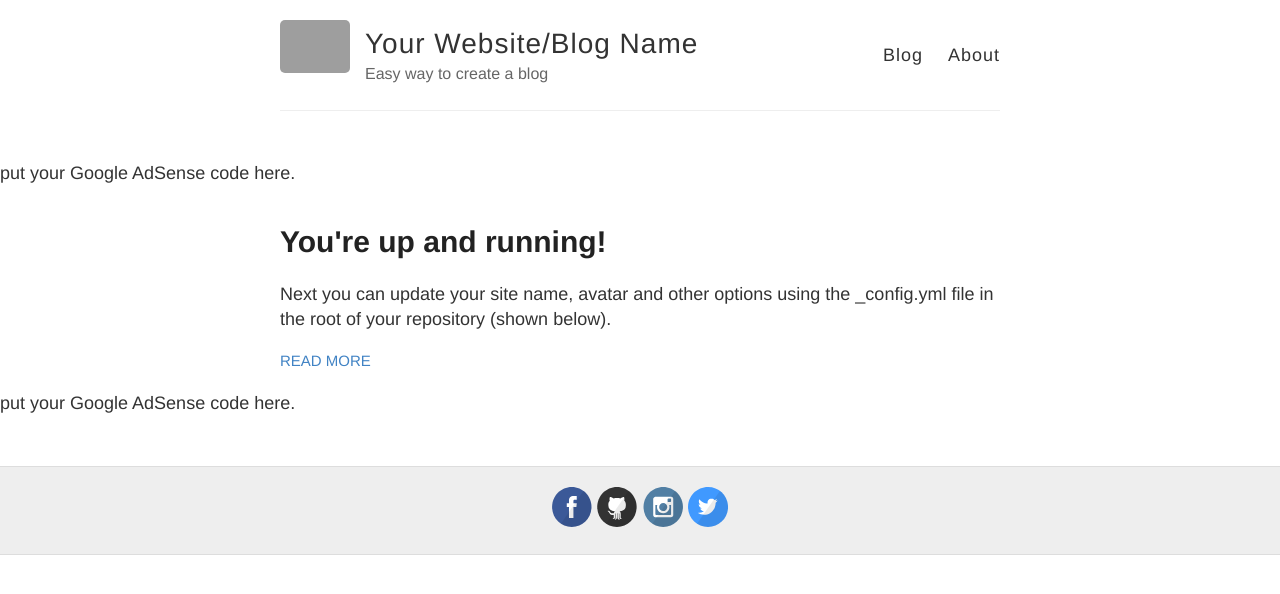
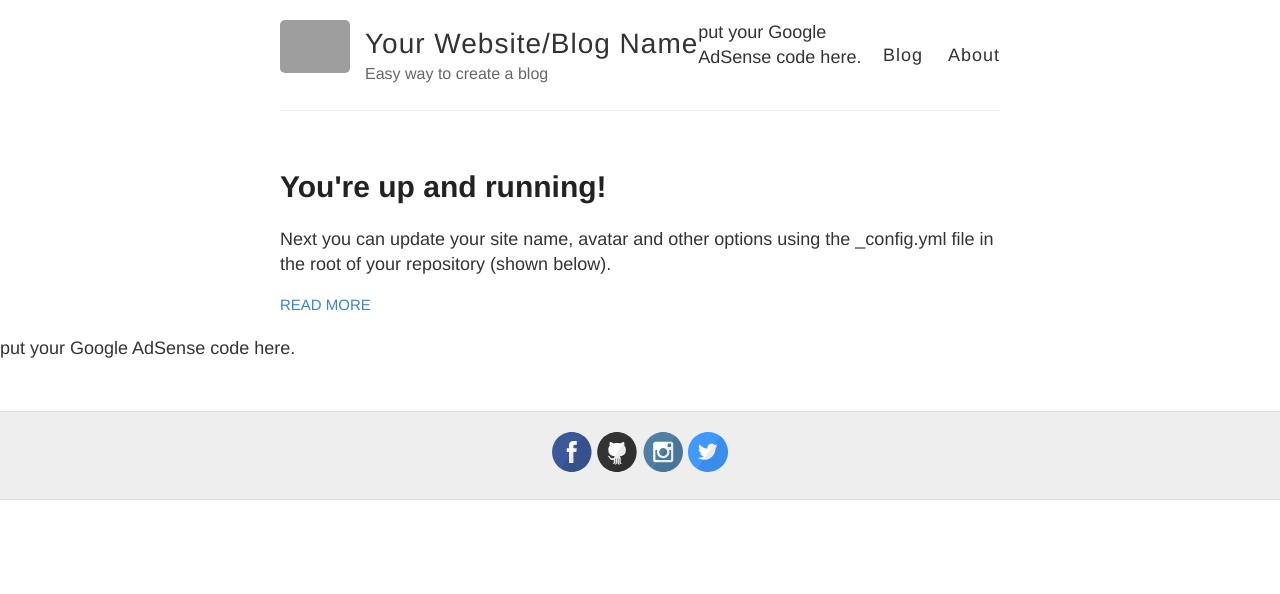
Before and after one commit to gitesh-sharma/jekyll-now, a Jekyll site: the page built from index.html, in a window 1280 px wide. Shown: the top 594 px of the page. Built offline with Jekyll 4.4.1, drawn with Linux system fonts in a browser that asks for light colours; grey boxes are pictures that could not be loaded.

Commit message:
Update default.html

```diff
--- a/_layouts/default.html
+++ b/_layouts/default.html
@@ -12,7 +12,7 @@
     <link rel="stylesheet" type="text/css" href="{{ site.baseurl }}/style.css" />
     <link rel="alternate" type="application/rss+xml" title="{{ site.name }} - {{ site.description }}" href="{{ site.baseurl }}/feed.xml" />
 
-    <!-- Created with Jekyll Now - http://github.com/barryclark/jekyll-now -->
+    <!-- Created with Jekyll Now - http://github.com/gitesh-sharma/jekyll-now -->
   </head>
 
   <body>
@@ -30,14 +30,14 @@
             <a href="{{ site.baseurl }}/">Blog</a>
             <a href="{{ site.baseurl }}/about">About</a>
           </nav>
+          {% include advertising.html %}
         </header>
       </div>
     </div>
-{% include advertising.html %}
     <div id="main" role="main" class="container">
       {{ content }}
     </div>
-{% include advertising.html %}
+    {% include advertising.html %}
     <div class="wrapper-footer">
       <div class="container">
         <footer class="footer">
```
